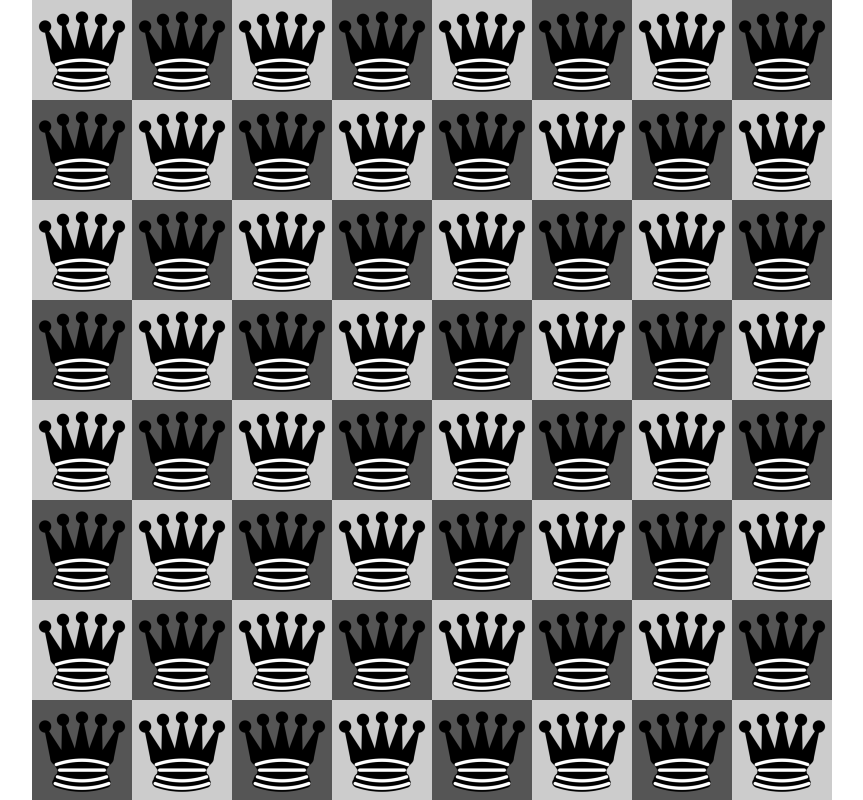
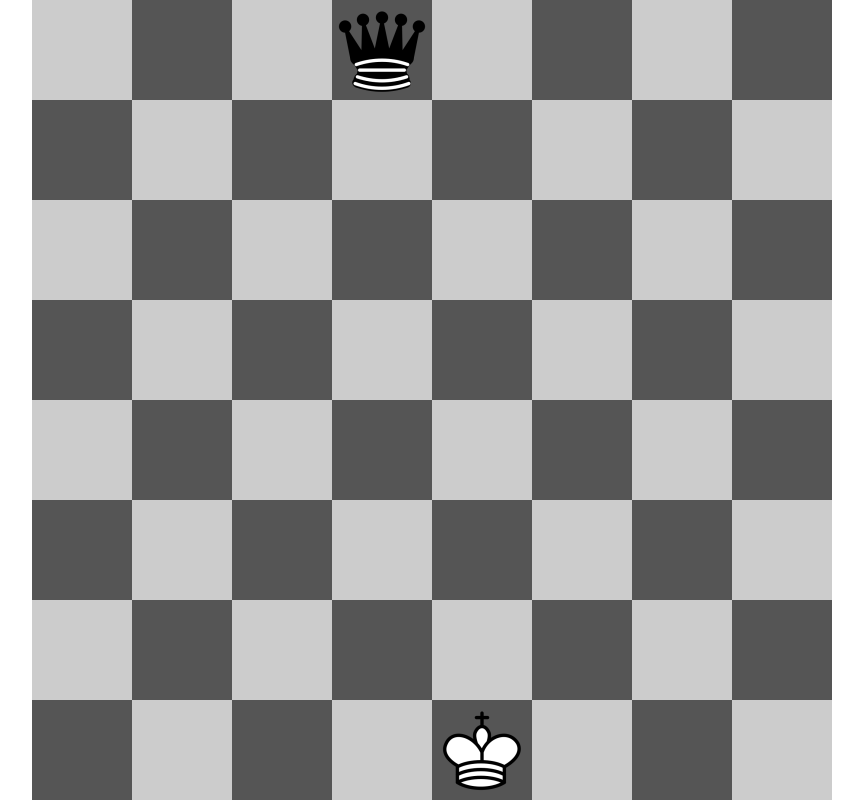
Before and after one commit to guillaume-boutin/chess-next, a Next.js app: page / in a window 1280 px wide. Shown: the whole page, without its empty margins (208-1071 px from the left). Built offline with nearby package versions, Linux system fonts and the light colour scheme.

Commit message:
Displaying pieces based on Position class.

```diff
--- /dev/null
+++ b/src/Domain/models/Pieces/Piece.ts
@@ -0,0 +1,23 @@
+class Piece {
+    public color: string;
+
+    public type: string;
+
+    public square: { x: number, y: number };
+
+    public get x(): number {
+        return this.square.x;
+    }
+
+    public get y(): number {
+        return this.square.y;
+    }
+
+    constructor(color: string, type: string, square: { x: number, y: number }) {
+        this.color = color;
+        this.type = type;
+        this.square = square;
+    }
+}
+
+export default Piece;
--- /dev/null
+++ b/src/Domain/models/Pieces/index.ts
@@ -0,0 +1 @@
+export { default as Piece } from "./Piece";
--- /dev/null
+++ b/src/Domain/models/Position.ts
@@ -0,0 +1,18 @@
+import { Piece } from "./Pieces";
+
+class Position {
+    public pieces: Piece[];
+
+    constructor () {
+        this.pieces = initialPosition();
+    }
+}
+
+const initialPosition = (): Piece[] => {
+    return [
+        new Piece("white", "king", { x: 5, y: 1 }),
+        new Piece("black", "queen", { x: 4, y: 8 }),
+    ];
+}
+
+export default Position;
--- /dev/null
+++ b/src/Domain/models/index.ts
@@ -0,0 +1 @@
+export { default as Position } from "./Position";
--- a/src/UI/App/App.tsx
+++ b/src/UI/App/App.tsx
@@ -1,5 +1,3 @@
-"use client";
-
 import {Board} from ".";
 import style from "./App.module.css";
 
--- a/src/UI/App/Board.tsx
+++ b/src/UI/App/Board.tsx
@@ -1,7 +1,13 @@
+"use client";
+
 import style from "./Board.module.css";
 import {Square} from ".";
+import { useState } from "react";
+import { Position } from "../../Domain/models";
 
 function Board () {
+    const [ position, setPosition ] = useState<Position>(new Position());
+
     function makeSquares(): { x: number, y: number }[] {
         let squares: { x: number, y: number }[] = [];
 
@@ -16,7 +22,17 @@ function Board () {
 
     return (
         <div className={style.board}>
-            { makeSquares().map((square, i) => <Square key={i} x={square.x} y={square.y} piece={{ type: "black", color: "queen"}} />) }
+            { makeSquares().map((square, i) => {
+                const piece = position.pieces.find(p => p.x === square.x && p.y === square.y) ?? null
+
+                return (
+                    <Square
+                        key={i}
+                        x={square.x}
+                        y={square.y}
+                        piece={piece} />
+                )
+            })}
         </div>
     )
 }
```
